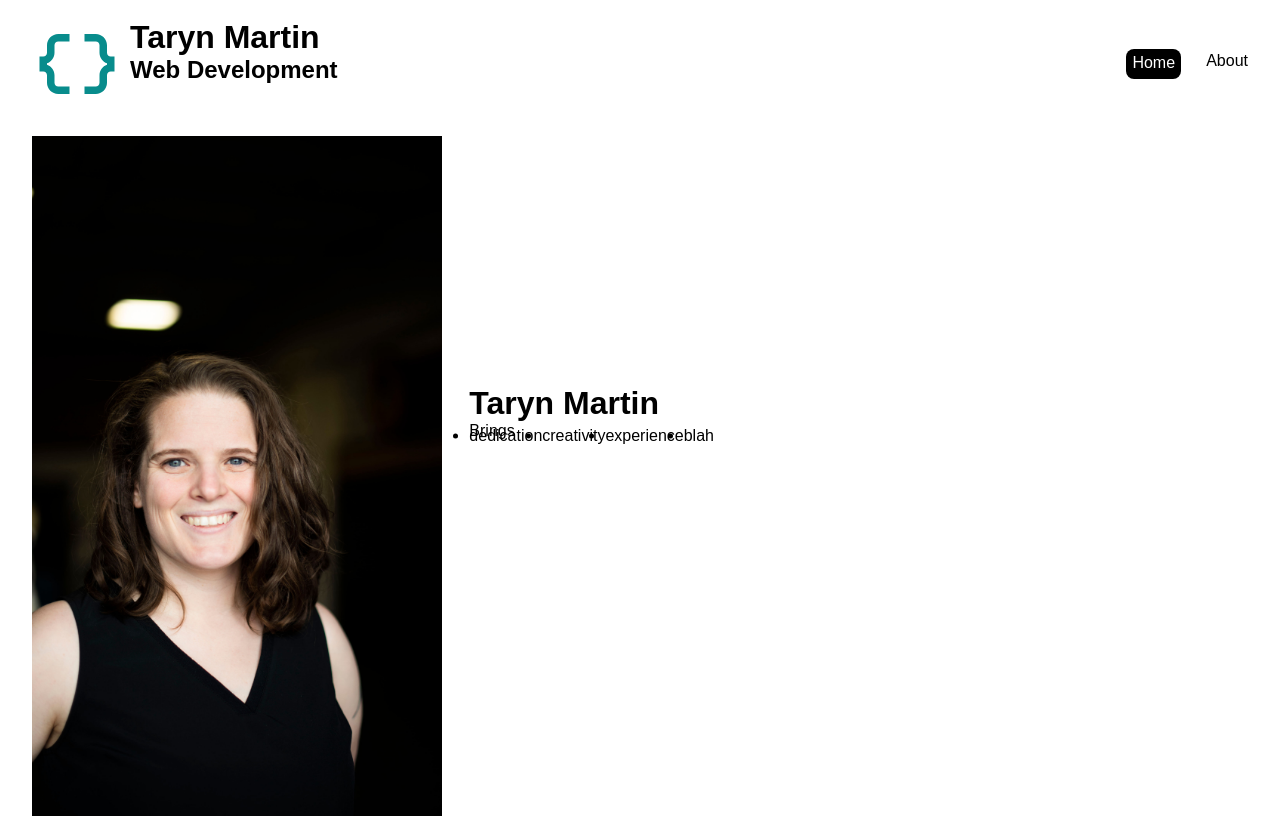
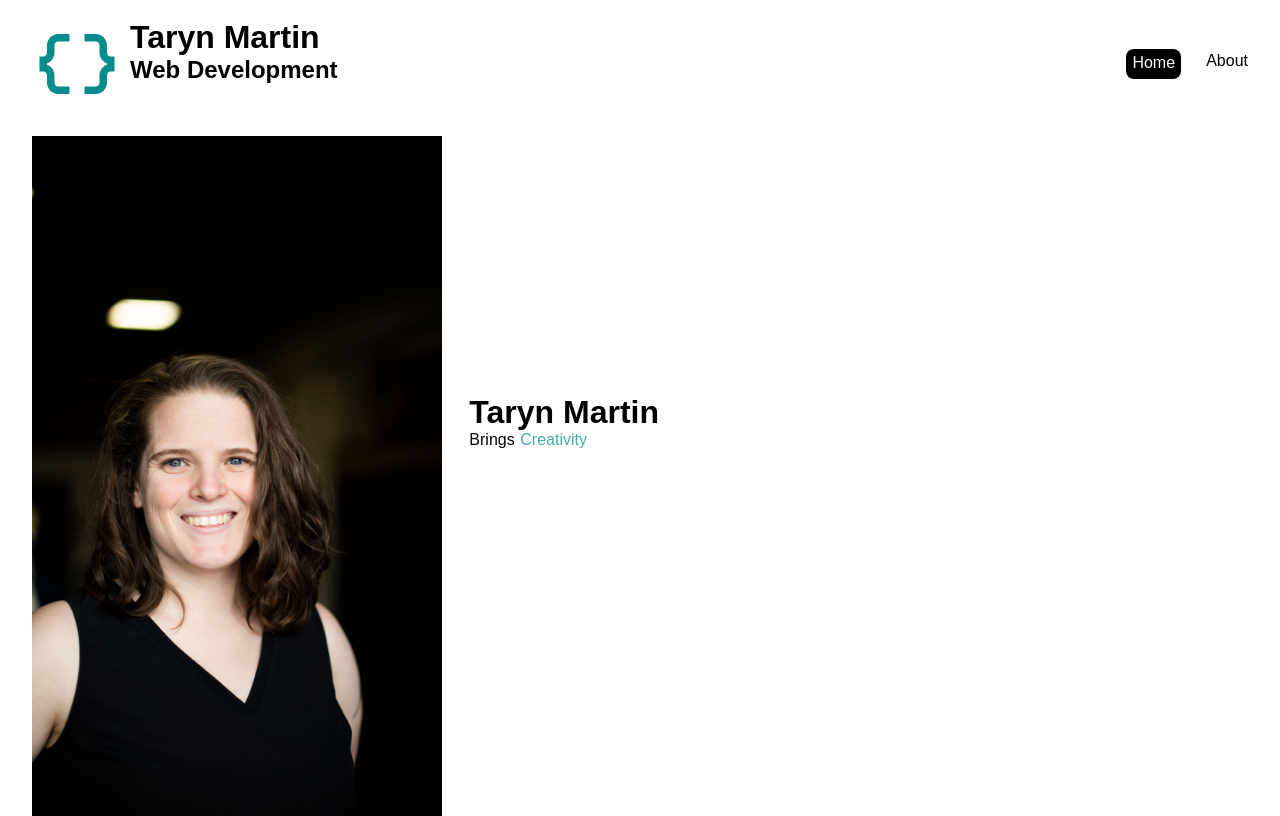
Before and after one commit to tarynmartin/portfolio, a Next.js app: page / in a window 1280 px wide. Built offline with nearby package versions, Linux system fonts and the light colour scheme; a web font is replaced by a local one.

Commit message:
feature: created text fade component and updated code throughout

```diff
--- a/next.config.js
+++ b/next.config.js
@@ -4,9 +4,6 @@ const nextConfig = {
     '@mui/icons-material/?(((\\w*)?/?)*)': {
         transform: '@mui/icons-material/{{ matches.[1] }}/{{member}}'
     },
-    'react-icons/?(((\\w*)?/?)*)': {
-      transform: 'react-icons/{{ matches.[1] }}/{{member}}'
-    }
   }
 }
 
--- a/package.json
+++ b/package.json
@@ -3,7 +3,7 @@
   "version": "0.1.0",
   "private": true,
   "scripts": {
-    "dev": "next dev",
+    "dev": "next dev --turbo",
     "build": "next build",
     "start": "next start",
     "lint": "next lint"
--- a/src/app/layout.tsx
+++ b/src/app/layout.tsx
@@ -1,3 +1,5 @@
+'use client'
+
 import React from 'react'
 import { Inter, Agbalumo } from 'next/font/google'
 import DataObjectIcon from '@mui/icons-material/DataObject';
--- a/src/app/page.module.css
+++ b/src/app/page.module.css
@@ -55,82 +55,6 @@
   margin: 0 1rem;
 }
 
-.dynamic {
-  display: flex;
-  -webkit-animation-name: change;
-  -webkit-animation-duration: 10s;
-  -webkit-animation-iteration-count: infinite;
-  animation-name: change;
-  animation-duration: 10s;
-  animation-iteration-count: infinite;
-}
-
-@-webkit-keyframes change {
-  0%, 12.66%, 100% {transform:translate3d(0,0,0);}
-  16.66%, 29.32% {transform:translate3d(0,-25%,0);}
-  33.32%,45.98% {transform:translate3d(0,-50%,0);}
-  49.98%,62.64% {transform:translate3d(0,-75%,0);}
-  66.64%,79.3% {transform:translate3d(0,-50%,0);}
-  83.3%,95.96% {transform:translate3d(0,-25%,0);}
-}
-
-@-o-keyframes opacity {
-  0%, 100% {opacity:0;}
-  50% {opacity:1;}
-}
-
-@-o-keyframes change {
-  0%, 12.66%, 100% {transform:translate3d(0,0,0);}
-  16.66%, 29.32% {transform:translate3d(0,-25%,0);}
-  33.32%,45.98% {transform:translate3d(0,-50%,0);}
-  49.98%,62.64% {transform:translate3d(0,-75%,0);}
-  66.64%,79.3% {transform:translate3d(0,-50%,0);}
-  83.3%,95.96% {transform:translate3d(0,-25%,0);}
-}
-
-@-moz-keyframes opacity {
-  0%, 100% {opacity:0;}
-  50% {opacity:1;}
-}
-
-@-moz-keyframes change {
-  0%, 12.66%, 100% {transform:translate3d(0,0,0);}
-  16.66%, 29.32% {transform:translate3d(0,-25%,0);}
-  33.32%,45.98% {transform:translate3d(0,-50%,0);}
-  49.98%,62.64% {transform:translate3d(0,-75%,0);}
-  66.64%,79.3% {transform:translate3d(0,-50%,0);}
-  83.3%,95.96% {transform:translate3d(0,-25%,0);}
-}
-
-@keyframes opacity {
-  0%, 100% {opacity:0;}
-  50% {opacity:1;}
-}
-
-@keyframes change {
-  0%, 12.66%, 100% {transform:translate3d(0,0,0);}
-  16.66%, 29.32% {transform:translate3d(0,-25%,0);}
-  33.32%,45.98% {transform:translate3d(0,-50%,0);}
-  49.98%,62.64% {transform:translate3d(0,-75%,0);}
-  66.64%,79.3% {transform:translate3d(0,-50%,0);}
-  83.3%,95.96% {transform:translate3d(0,-25%,0);}
-}
-
-/* // 1 to 2
-// 2 to 3
-// 3 to 4
-// 4 to 3
-// 3 to 2
-// 2 to 1
-
-// 6x + 6y = 100 (100% duration)
-
-// HERE :
-// y = 4 -> Animation between two lines
-// x = 12.66 -> Time spent on a line
-
-// You can define a value and calculate the other if you want change speed or the number of lines */
-
 @media screen and (max-width: 860px) {
   .header {
     flex-direction: column;
--- a/src/app/page.tsx
+++ b/src/app/page.tsx
@@ -1,17 +1,14 @@
 import React from 'react'
+import TextFade from '../components/TextFade/TextFade'
 import styles from './page.module.css'
 
 export default function Home() {
+  const descriptors = ['Dedication', 'Creativity', 'Experience', 'Quality'];
+
   return (
     <div className={styles.home}>
       <h1>Taryn Martin</h1>
-      <span>Brings </span>
-      <ul className={styles.dynamic}>
-        <li>dedication</li>
-        <li>creativity</li>
-        <li>experience</li>
-        <li>blah</li>
-      </ul>
+      <TextFade staticText='Brings' dynamicText={descriptors} />
     </div>
   )
 }
--- /dev/null
+++ b/src/components/TextFade/TextFade.js
@@ -0,0 +1,34 @@
+'use client'
+
+import React, { useEffect, useState } from 'react'
+import styles from './TextFade.module.css'
+
+const TextFade = ({ staticText, dynamicText }) => {
+  const [currentIndex, setCurrentIndex] = useState(0);
+
+  useEffect(() => {
+    // on refresh, transition becomes out of sync
+    console.log('currentIndex:', currentIndex);
+    let timerID = setTimeout(() => changeCurrentIndex(), 4000);
+
+    return () => {
+      clearTimeout(timerID);
+    }
+
+  }, [currentIndex]);
+
+  const changeCurrentIndex = () => {
+    setCurrentIndex(currentIndex < dynamicText.length - 1 ? currentIndex + 1 : 0);
+  }
+
+  return (
+    <div className={styles.textFadeContainer}>
+        <p>{staticText}</p>
+        <ul className={styles.textFadeList}>
+          <li className={styles.textFadeItem}>{dynamicText[currentIndex]}</li>
+        </ul>
+      </div>
+  )
+}
+
+export default TextFade;
--- /dev/null
+++ b/src/components/TextFade/TextFade.module.css
@@ -0,0 +1,19 @@
+.textFadeContainer {
+  display: flex;
+  gap: 0.35rem
+}
+
+.textFadeList {
+  list-style-type: none;
+}
+
+.textFadeItem {
+  color: #088c8c;
+  opacity: 0;
+  animation: fade 4s linear infinite;
+}
+
+@keyframes fade {
+  0%,100% { opacity: 0 }
+  50% { opacity: 1 }
+}
```
Also changed, not shown: src/app/about/utils.js (+2 -6 lines).
